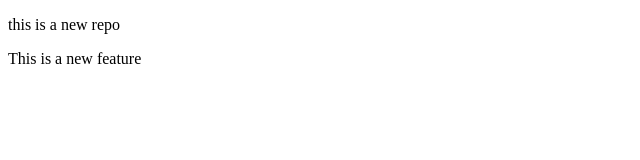
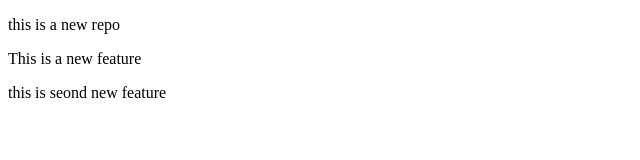
Before and after one commit to S790-sumit/localrepo, a plain HTML site: page index.html in a window 1280 px wide. Shown: the whole page, without its empty margins (0-640 px from the left). Drawn offline with Linux system fonts and the light colour scheme.

Commit message:
new feature change

```diff
--- a/index.html
+++ b/index.html
@@ -8,5 +8,6 @@
 <body>
 <p>this is a new repo</p>
 <p>This is a new feature</p>
+<p>this is seond new feature</p>
 </body>
 </html>
```
